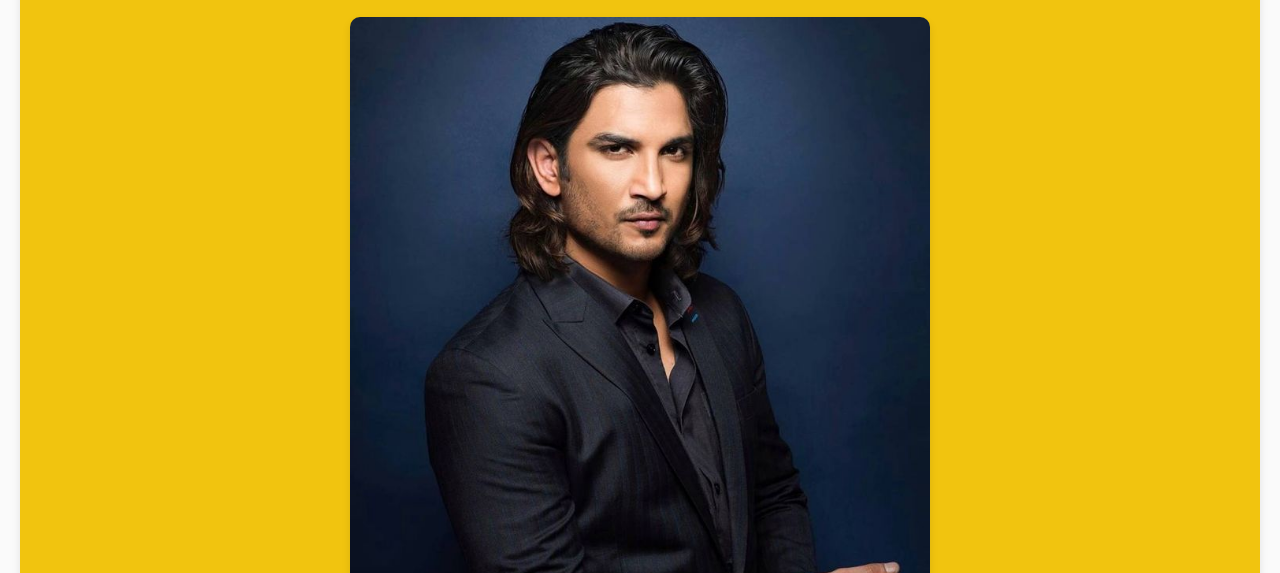
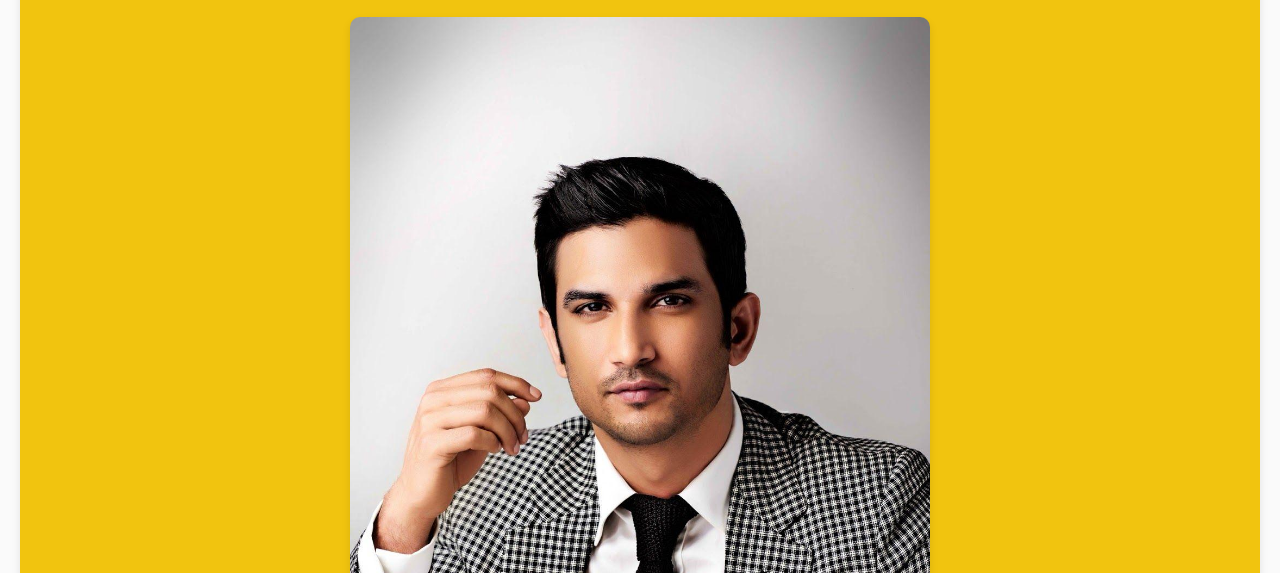
Before and after one commit to SRI54325/fan_tribute, a plain HTML site: page index.html in a window 1280 px wide. Shown: the part 227-800 px from the top of the page. Drawn offline with Linux system fonts and the light colour scheme; files whose address does not match are found by name.

Commit message:
index.html

```diff
--- a/index.html
+++ b/index.html
@@ -164,7 +164,7 @@
 
   <section id="home" class="active">
     <h2>Sushant Singh Rajput</h2>
-    <img src= "file:///C:/Users/REDDY%20SRILAKSHMI/OneDrive/Pictures/Saved%20Pictures/sushant%20Sing%20Rajput.jpg" alt="Sushant Singh Rajput">
+    <img src= "ssr.jpg" alt="Sushant Singh Rajput">
     <p>Sushant Singh Rajput was an Indian actor known for his versatile roles in both television and Bollywood. Born on January 21, 1986, in Patna, Bihar, he started his career in television with the popular show Pavitra Rishta, where he became a household name. He made a successful transition to films with his debut in Kai Po Che! (2013), followed by notable performances in M.S. Dhoni: The Untold Story (2016), Chhichhore (2019), and Raabta (2017). Sushant was admired for his dedication to his craft and his intellectual curiosity, with a passion for science and space exploration. Tragically, he passed away on June 14, 2020, sparking widespread grief and controversy, leaving a lasting impact on the entertainment industry and his fans.</p>
   </section>
 
```
